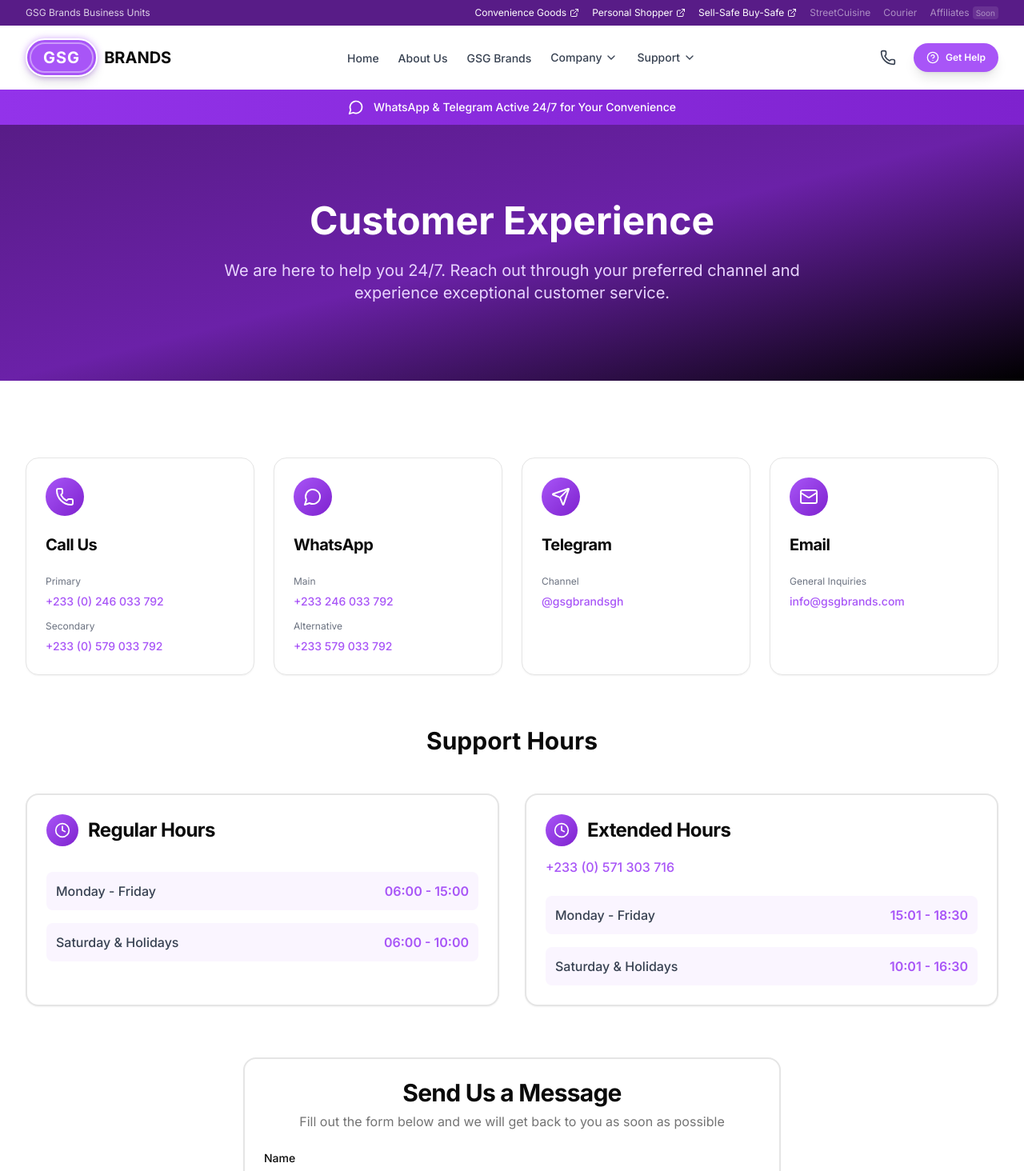
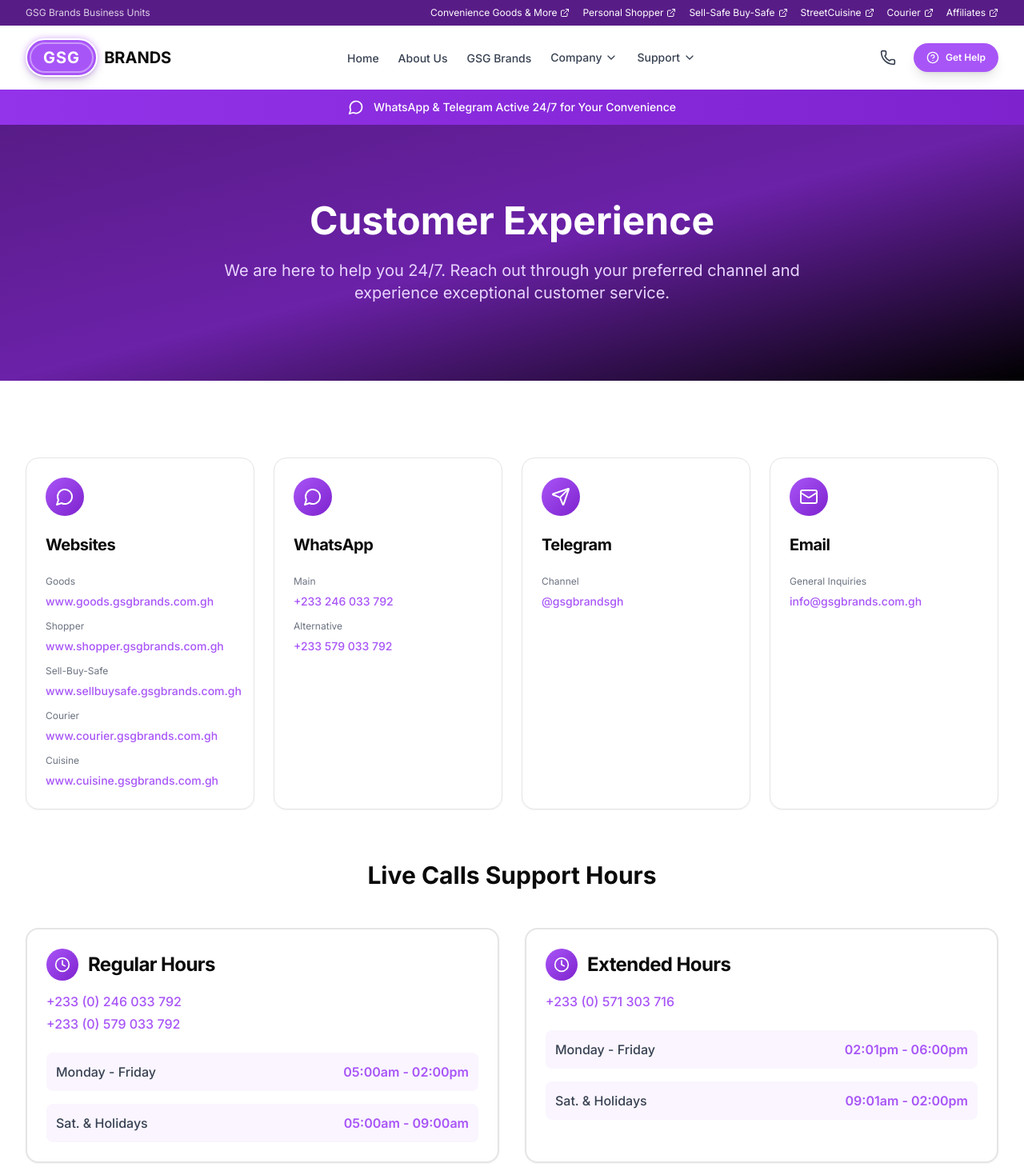
Before and after one commit to Drrbarns/gsg, a Next.js app: page /customer-experience in a window 1280 px wide. Shown: the top 1464 px of the page at 80% size. Built offline with nearby package versions, Linux system fonts and the light colour scheme.

Commit message:
feat: refresh homepage and support content
Align homepage, business unit labels, customer experience contact details, and advisory team content with the latest brand copy and service links.

Made-with: Cursor

```diff
--- a/src/app/about/page.tsx
+++ b/src/app/about/page.tsx
@@ -5,11 +5,11 @@ import { Card, CardContent, CardHeader, CardTitle, CardDescription } from '@/com
 import { Users, Target, Lightbulb, Rocket, Heart } from 'lucide-react';
 
 const teamMembers = [
-  { name: 'TurkArthur', role: 'Advisory Board', image: 'https://readdy.ai/api/search-image?query=african%20business%20leader%20executive%20portrait%20professional%20male%20suit%20confident%20smile%20studio%20lighting&width=400&height=400&seq=team-1&orientation=square' },
-  { name: 'Kenneth', role: 'Executive Team', image: 'https://readdy.ai/api/search-image?query=young%20african%20corporate%20professional%20male%20smart%20casual%20innovative%20tech%20leader%20portrait&width=400&height=400&seq=team-2&orientation=square' },
-  { name: 'Derick', role: 'Executive Team', image: 'https://readdy.ai/api/search-image?query=creative%20african%20business%20professional%20male%20modern%20style%20portrait%20visionary&width=400&height=400&seq=team-3&orientation=square' },
-  { name: 'Reynold', role: 'Executive Team', image: 'https://readdy.ai/api/search-image?query=dedicated%20african%20operations%20manager%20male%20professional%20reliable%20portrait&width=400&height=400&seq=team-4&orientation=square' },
-  { name: 'Berlinda', role: 'Executive Team', image: 'https://readdy.ai/api/search-image?query=african%20business%20woman%20executive%20professional%20confident%20leadership%20portrait%20modern&width=400&height=400&seq=team-5&orientation=square' },
+  { name: 'Derick', image: 'https://readdy.ai/api/search-image?query=creative%20african%20business%20professional%20male%20modern%20style%20portrait%20visionary&width=400&height=400&seq=team-3&orientation=square' },
+  { name: 'Reynold', image: 'https://readdy.ai/api/search-image?query=dedicated%20african%20operations%20manager%20male%20professional%20reliable%20portrait&width=400&height=400&seq=team-4&orientation=square' },
+  { name: 'Berlinda', image: 'https://readdy.ai/api/search-image?query=african%20business%20woman%20executive%20professional%20confident%20leadership%20portrait%20modern&width=400&height=400&seq=team-5&orientation=square' },
+  { name: 'TurkArthur', image: 'https://readdy.ai/api/search-image?query=african%20business%20leader%20executive%20portrait%20professional%20male%20suit%20confident%20smile%20studio%20lighting&width=400&height=400&seq=team-1&orientation=square' },
+  { name: 'Kennet', image: 'https://readdy.ai/api/search-image?query=young%20african%20corporate%20professional%20male%20smart%20casual%20innovative%20tech%20leader%20portrait&width=400&height=400&seq=team-2&orientation=square' },
 ];
 
 export default function AboutPage() {
@@ -113,7 +113,7 @@ export default function AboutPage() {
             className="mb-12"
           >
             <div className="text-center mb-16">
-              <h2 className="text-4xl font-bold mb-4">Meet Our Leadership</h2>
+              <h2 className="text-4xl font-bold mb-4">Advisory & Executive Team</h2>
               <p className="text-lg text-gray-600">The minds driving GSG Brands forward</p>
             </div>
 
@@ -138,7 +138,6 @@ export default function AboutPage() {
                     </div>
                     <div className="p-6 text-center">
                       <h3 className="text-2xl font-bold mb-1 text-gray-900">{member.name}</h3>
-                      <p className="text-purple-600 font-medium">{member.role}</p>
                     </div>
                   </div>
                 </motion.div>
--- a/src/app/ask-gsg-brands/page.tsx
+++ b/src/app/ask-gsg-brands/page.tsx
@@ -13,11 +13,11 @@ import { useToast } from '@/components/ui/use-toast';
 const faqs = [
   {
     question: 'What services does GSG Brands offer?',
-    answer: 'GSG Brands offers a comprehensive ecosystem of services including Convenience Goods shopping, My Personal Shopper assistance, Sell-Safe Buy-Safe Marketplace, StreetCuisine food delivery, Courier & Delivery services, and an Affiliates program. Each service is designed to save you time and money while delivering exceptional value.',
+    answer: 'GSG Brands offers a comprehensive ecosystem of services including Convenience Goods & More shopping, Personal Shopper assistance, Sell-Safe Buy-Safe Marketplace, StreetCuisine food delivery, Courier services, and an Affiliates program. Each service is designed to save you time and money while delivering exceptional value.',
   },
   {
     question: 'How can I contact customer support?',
-    answer: 'You can reach our customer support team 24/7 through multiple channels: Call us at +233 (0) 246 033 792 or +233 (0) 579 033 792, message us on WhatsApp, connect via Telegram @gsgbrandsgh, or email us at info@gsgbrands.com. We are always ready to assist you.',
+    answer: 'You can reach our customer support team 24/7 through multiple channels: Call us at +233 (0) 246 033 792 or +233 (0) 579 033 792, message us on WhatsApp, connect via Telegram @gsgbrandsgh, or email us at info@gsgbrands.com.gh. We are always ready to assist you.',
   },
   {
     question: 'What are your delivery areas?',
@@ -32,7 +32,7 @@ const faqs = [
     answer: 'We accept various payment methods including mobile money (MTN, Vodafone, AirtelTigo), bank transfers, and cash on delivery for eligible orders. Payment options may vary depending on the specific service you are using.',
   },
   {
-    question: 'How does the Personal Shopper service work?',
+    question: 'How does the Personal-Shopping service work?',
     answer: 'Our Personal Shopper service connects you with a dedicated shopping assistant who helps you find products, compare prices, and make informed purchasing decisions. Simply submit your shopping list or requirements, and our team will handle the rest.',
   },
   {
--- a/src/app/cookies/page.tsx
+++ b/src/app/cookies/page.tsx
@@ -64,7 +64,7 @@ export default function CookiesPage() {
 
             <h2 className="text-3xl font-bold mb-4 mt-12">Contact Us</h2>
             <p className="text-gray-700 leading-relaxed">
-              If you have any questions about our use of cookies, please contact us at info@gsgbrands.com.
+              If you have any questions about our use of cookies, please contact us at info@gsgbrands.com.gh.
             </p>
           </motion.div>
         </div>
--- a/src/app/customer-experience/page.tsx
+++ b/src/app/customer-experience/page.tsx
@@ -2,7 +2,7 @@
 
 import { useState } from 'react';
 import { motion } from 'framer-motion';
-import { Phone, MessageCircle, Send, Mail, Clock } from 'lucide-react';
+import { MessageCircle, Send, Mail, Clock } from 'lucide-react';
 import { Card, CardContent, CardDescription, CardHeader, CardTitle } from '@/components/ui/card';
 import { Button } from '@/components/ui/button';
 import { Input } from '@/components/ui/input';
@@ -12,11 +12,14 @@ import InfoBanner from '@/components/InfoBanner';
 
 const contactMethods = [
   {
-    title: 'Call Us',
-    icon: Phone,
+    title: 'Websites',
+    icon: MessageCircle,
     items: [
-      { label: 'Primary', value: '+233 (0) 246 033 792', link: 'tel:+233246033792' },
-      { label: 'Secondary', value: '+233 (0) 579 033 792', link: 'tel:+233579033792' },
+      { label: 'Goods', value: 'www.goods.gsgbrands.com.gh', link: 'https://goods.gsgbrands.com.gh' },
+      { label: 'Shopper', value: 'www.shopper.gsgbrands.com.gh', link: 'https://shopper.gsgbrands.com.gh' },
+      { label: 'Sell-Buy-Safe', value: 'www.sellbuysafe.gsgbrands.com.gh', link: 'https://sellbuysafe.gsgbrands.com.gh' },
+      { label: 'Courier', value: 'www.courier.gsgbrands.com.gh', link: 'https://courier.gsgbrands.com.gh' },
+      { label: 'Cuisine', value: 'www.cuisine.gsgbrands.com.gh', link: 'https://cuisine.gsgbrands.com.gh' },
     ],
   },
   {
@@ -38,7 +41,7 @@ const contactMethods = [
     title: 'Email',
     icon: Mail,
     items: [
-      { label: 'General Inquiries', value: 'info@gsgbrands.com', link: 'mailto:info@gsgbrands.com' },
+      { label: 'General Inquiries', value: 'info@gsgbrands.com.gh', link: 'mailto:info@gsgbrands.com.gh' },
     ],
   },
 ];
@@ -46,17 +49,18 @@ const contactMethods = [
 const supportHours = [
   {
     title: 'Regular Hours',
+    phones: ['+233 (0) 246 033 792', '+233 (0) 579 033 792'],
     schedule: [
-      { days: 'Monday - Friday', hours: '06:00 - 15:00' },
-      { days: 'Saturday & Holidays', hours: '06:00 - 10:00' },
+      { days: 'Monday - Friday', hours: '05:00am - 02:00pm' },
+      { days: 'Sat. & Holidays', hours: '05:00am - 09:00am' },
     ],
   },
   {
     title: 'Extended Hours',
     phone: '+233 (0) 571 303 716',
     schedule: [
-      { days: 'Monday - Friday', hours: '15:01 - 18:30' },
-      { days: 'Saturday & Holidays', hours: '10:01 - 16:30' },
+      { days: 'Monday - Friday', hours: '02:01pm - 06:00pm' },
+      { days: 'Sat. & Holidays', hours: '09:01am - 02:00pm' },
     ],
   },
 ];
@@ -146,7 +150,7 @@ export default function CustomerExperiencePage() {
             transition={{ duration: 0.6 }}
             className="mb-16"
           >
-            <h2 className="text-3xl font-bold text-center mb-12">Support Hours</h2>
+            <h2 className="text-3xl font-bold text-center mb-12">Live Calls Support Hours</h2>
             <div className="grid grid-cols-1 md:grid-cols-2 gap-8">
               {supportHours.map((block, index) => (
                 <Card key={block.title} className="border-2">
@@ -157,11 +161,16 @@ export default function CustomerExperiencePage() {
                       </div>
                       <CardTitle className="text-2xl">{block.title}</CardTitle>
                     </div>
-                    {block.phone && (
-                      <CardDescription className="text-base font-medium text-primary">
-                        {block.phone}
-                      </CardDescription>
+                    {block.phones && block.phones.length > 0 && (
+                      <div className="space-y-1">
+                        {block.phones.map((phone) => (
+                          <CardDescription key={phone} className="text-base font-medium text-primary">
+                            {phone}
+                          </CardDescription>
+                        ))}
+                      </div>
                     )}
+                    {block.phone && <CardDescription className="text-base font-medium text-primary">{block.phone}</CardDescription>}
                   </CardHeader>
                   <CardContent>
                     <div className="space-y-4">
--- a/src/app/gsg-brands/page.tsx
+++ b/src/app/gsg-brands/page.tsx
@@ -9,7 +9,7 @@ import { Button } from '@/components/ui/button';
 
 import { businessUnits } from '@/lib/data';
 
-const categories = ['All', 'Shopping', 'Services', 'Marketplace', 'Food', 'Logistics', 'Partnership'];
+const categories = ['All', 'E-commerce', 'Personal-Shopping', 'Marketplace', 'Food', 'Logistics', 'Partnership'];
 
 export default function GsgBrandsPage() {
   const [selectedCategory, setSelectedCategory] = useState('All');
--- a/src/app/page.tsx
+++ b/src/app/page.tsx
@@ -38,7 +38,7 @@ export default function Home() {
               Your Trusted Partner for Everyday Needs
             </h1>
             <p className="text-base sm:text-xl text-purple-100 mb-8 sm:mb-10 leading-relaxed">
-              GSG Brands brings together convenience goods, personal shopping, secure marketplace, cuisine delivery, and courier services—all designed to save you time and money while delivering exceptional value.
+              GSG Brands brings together Convenience Goods & More, personal shopping, secure marketplace, cuisine delivery, and courier services—all designed to save you time and money while delivering exceptional value.
             </p>
             <div className="flex flex-col sm:flex-row gap-4">
               <Link href="/gsg-brands" className="cursor-pointer w-full sm:w-auto">
--- a/src/app/privacy-policy/page.tsx
+++ b/src/app/privacy-policy/page.tsx
@@ -71,7 +71,7 @@ export default function PrivacyPolicyPage() {
 
             <h2 className="text-3xl font-bold mb-4 mt-12">Contact Us</h2>
             <p className="text-gray-700 leading-relaxed">
-              If you have any questions about this Privacy Policy, please contact us at info@gsgbrands.com or call +233 (0) 246 033 792.
+              If you have any questions about this Privacy Policy, please contact us at info@gsgbrands.com.gh or call +233 (0) 246 033 792.
             </p>
           </motion.div>
         </div>
--- a/src/app/terms/page.tsx
+++ b/src/app/terms/page.tsx
@@ -78,7 +78,7 @@ export default function TermsPage() {
 
             <h2 className="text-3xl font-bold mb-4 mt-12">Contact Information</h2>
             <p className="text-gray-700 leading-relaxed">
-              For questions about these terms, please contact us at info@gsgbrands.com or call +233 (0) 246 033 792.
+              For questions about these terms, please contact us at info@gsgbrands.com.gh or call +233 (0) 246 033 792.
             </p>
           </motion.div>
         </div>
--- a/src/components/Footer.tsx
+++ b/src/components/Footer.tsx
@@ -34,7 +34,10 @@ export default function Footer() {
           >
             <GsgLogo className="mb-4" />
             <p className="text-purple-200 text-sm mb-4">Time & Money Saver For Value</p>
-            <p className="text-purple-300 text-sm">@gsgbrandsgh</p>
+            <p className="text-purple-300 text-sm flex items-center gap-2">
+              <i className="ri-instagram-line text-base" aria-hidden="true"></i>
+              @gsgbrandsgh
+            </p>
           </motion.div>
 
           <motion.div
--- a/src/components/MainHeader.tsx
+++ b/src/components/MainHeader.tsx
@@ -38,7 +38,7 @@ const supportLinks = [
 ];
 
 const socialLinks = [
-  { name: 'WhatsApp Channel', url: 'https://whatsapp.com/channel/0029VbBYwi3D', icon: MessageCircle },
+  { name: 'WhatsApp', url: 'https://whatsapp.com/channel/0029VbBYwi3D', icon: MessageCircle },
   { name: 'Telegram', url: 'https://t.me/gsgbrandsgh', icon: MessageCircle },
   { name: 'X (Twitter)', url: 'https://x.com/gsgbrandsgh', icon: ExternalLink },
   { name: 'Instagram', url: 'https://ig.me/m/gsgbrandsgh', icon: ExternalLink },
--- a/src/components/ServiceBar.tsx
+++ b/src/components/ServiceBar.tsx
@@ -4,12 +4,12 @@ import { motion } from 'framer-motion';
 import { ExternalLink } from 'lucide-react';
 
 const services = [
-  { name: 'Convenience Goods', url: 'https://goods.gsgbrands.com.gh', active: true },
+  { name: 'Convenience Goods & More', url: 'https://goods.gsgbrands.com.gh', active: true },
   { name: 'Personal Shopper', url: 'https://shopper.gsgbrands.com.gh', active: true },
-  { name: 'Sell-Safe Buy-Safe', url: 'https://sellbuysafe.gsg-brands.com', active: true },
-  { name: 'StreetCuisine', url: '#', active: false },
-  { name: 'Courier', url: '#', active: false },
-  { name: 'Affiliates', url: '#', active: false, comingSoon: true },
+  { name: 'Sell-Safe Buy-Safe', url: 'https://sellbuysafe.gsgbrands.com.gh', active: true },
+  { name: 'StreetCuisine', url: 'https://cuisine.gsgbrands.com.gh', active: true },
+  { name: 'Courier', url: 'https://courier.gsgbrands.com.gh', active: true },
+  { name: 'Affiliates', url: '/affiliates', active: true },
 ];
 
 export default function ServiceBar() {
@@ -25,7 +25,7 @@ export default function ServiceBar() {
           <div className="hidden md:flex items-center gap-4 opacity-80">
             <span>GSG Brands Business Units</span>
           </div>
-          <div className="flex items-center gap-4 overflow-x-auto no-scrollbar justify-end w-full md:w-auto">
+          <div className="flex items-center gap-4 overflow-x-auto no-scrollbar justify-start md:justify-end w-full md:w-auto">
             {services.map((service, index) => (
               <div key={service.name} className="whitespace-nowrap flex-shrink-0">
                 {service.active ? (
```
Also changed, not shown: src/lib/data.ts (+13 -13 lines).
